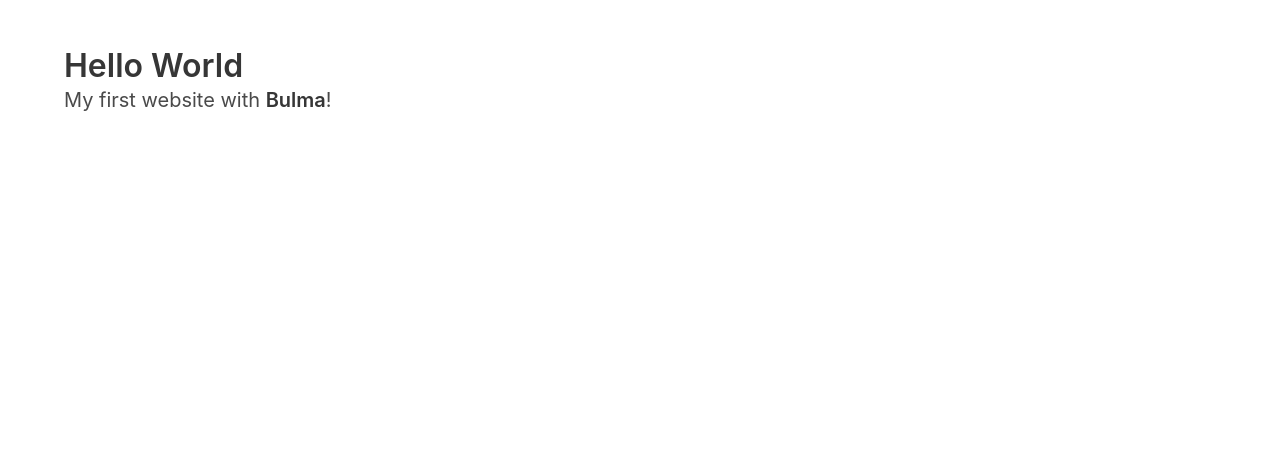
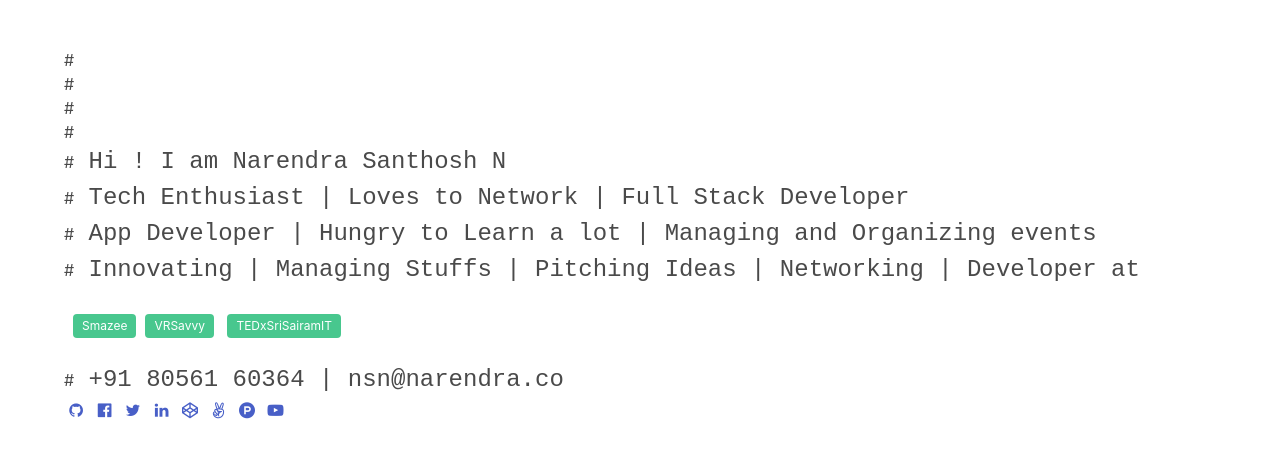
Before and after one commit to santynaren/cleanresume.github.io, a plain HTML site: page index.html in a window 1280 px wide. Drawn offline with nearby package versions, Linux system fonts and the light colour scheme.

Commit message:
Changed CSS

```diff
--- /dev/null
+++ b/custom.css
@@ -0,0 +1,15 @@
+body{
+    width: 100%;
+
+
+}
+#name{
+    font-size: 24px;
+   font-family: Courier New, Courier, monospace;
+}
+@media screen and (max-width: 480px) {
+    #name {
+        font-size: 15px;
+   font-family: Courier New, Courier, monospace;
+    }
+}
--- a/index.html
+++ b/index.html
@@ -1,21 +1,79 @@
 <!DOCTYPE html>
 <html>
+
 <head>
     <meta name="viewport" content="width=device-width, initial-scale=1">
-    <title>Hello Bulma!</title>
+    <title>Hi I am Naren !</title>
     <link rel="stylesheet" href="https://maxcdn.bootstrapcdn.com/font-awesome/4.7.0/css/font-awesome.min.css">
     <link rel="stylesheet" href="https://cdnjs.cloudflare.com/ajax/libs/bulma/0.5.0/css/bulma.min.css">
+    <link rel="stylesheet" href="custom.css">
 </head>
+
 <body>
-  <section class="section">
+    <section class="hero">
+        <div class="hero-body">
             <div class="container">
-      <h1 class="title">
-        Hello World
-      </h1>
-      <p class="subtitle">
-        My first website with <strong>Bulma</strong>!
+
+                #<br> #
+                <br> #
+                <br> #
+                <br>
+
+
+                #<span id="name">
+                            Hi ! I am Narendra Santhosh N
+                        </span>
+                <br> #<span id="name">
+                            Tech Enthusiast | Loves to Network | Full Stack Developer
+
+                        </span>
+                <br> #<span id="name">
+                            App Developer |  Hungry to Learn a lot | Managing and Organizing events
+
+                        </span><br> #<span id="name">
+                            Innovating | Managing Stuffs | Pitching Ideas | Networking | Developer at
+
+                        </span><br><br> &nbsp;
+                <span class="tag is-success"> Smazee</span>&nbsp; <span class="tag is-success"> VRSavvy</span> &nbsp;
+
+                <span class="tag is-success">TEDxSriSairamIT</span>
+
+                <br><br> #<span id="name">
+                            +91 80561 60364 | nsn@narendra.co
+
+                        </span>
+
+
+         <p>
+                    <a class="icon" href="https://github.com/jgthms/bulma">
+            <i class="fa fa-github"></i>
+            </a>
+                    <a class="icon" href="https://www.facebook.com/santhoshnarendra">   <i class="fa fa-facebook-official" aria-hidden="true"></i> </a>
+                    <a class="icon" href="https://github.com/jgthms/bulma"> <i class="fa fa-twitter" aria-hidden="true"></i> </a>
+                    <a class="icon" href="https://github.com/jgthms/bulma"> <i class="fa fa-linkedin" aria-hidden="true"></i> </a>
+                    <a class="icon" href="https://github.com/jgthms/bulma"> <i class="fa fa-codepen" aria-hidden="true"></i> </a>
+                    <a class="icon" href="https://github.com/jgthms/bulma"><i class="fa fa-angellist" aria-hidden="true"></i> </a>
+                    <a class="icon" href="https://github.com/jgthms/bulma">   <i class="fa fa-product-hunt" aria-hidden="true"></i> </a>
+                    <a class="icon" href="https://github.com/jgthms/bulma">  <i class="fa fa-youtube-play" aria-hidden="true"></i> </a>
+
                 </p>
+
+
+
             </div>
+
+
+
+        </div>
+
     </section>
+    <br>
+
+
+
+
+
 </body>
+
+
 </html>
```
Lines whose indentation alone changed are shown as unchanged.
